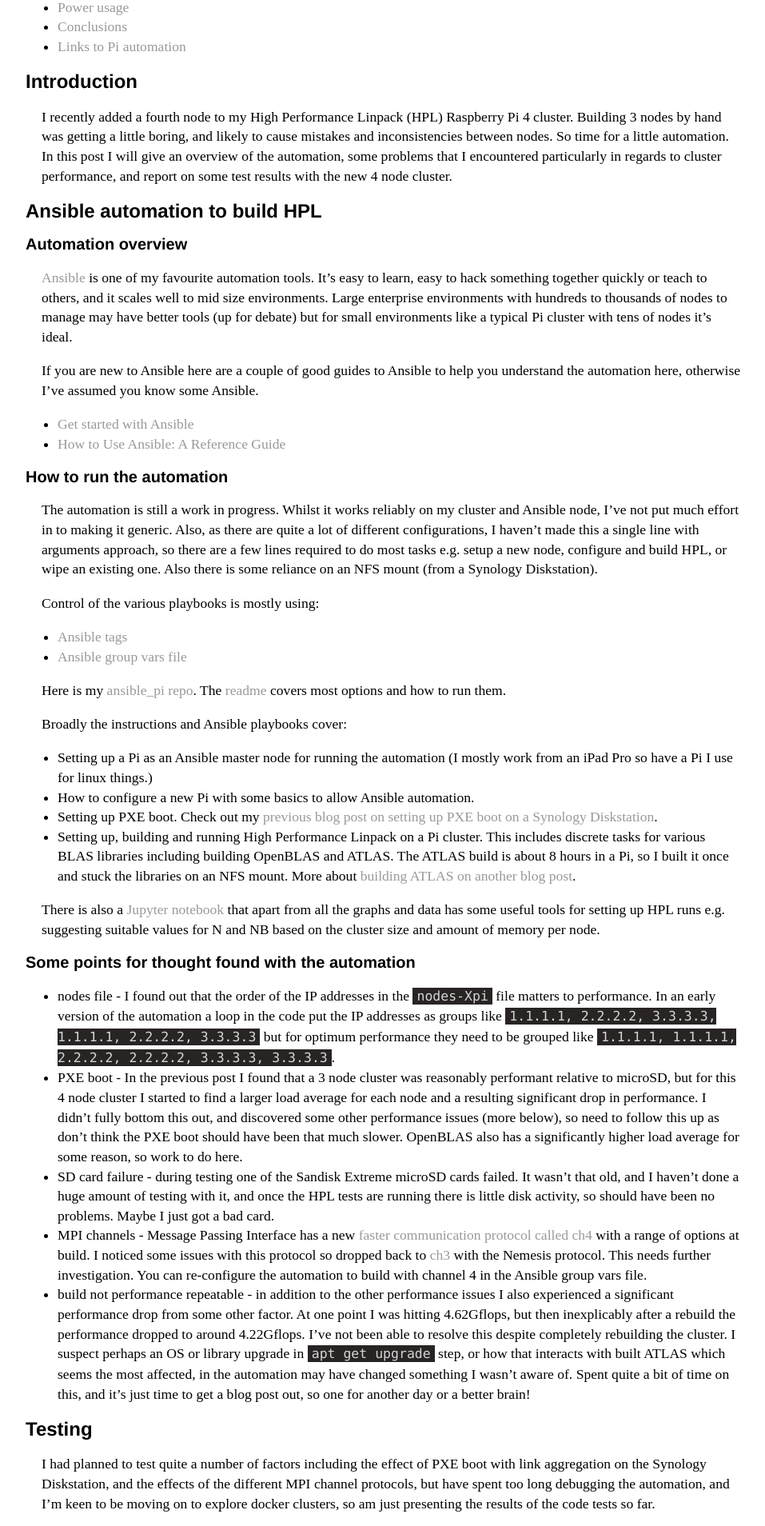
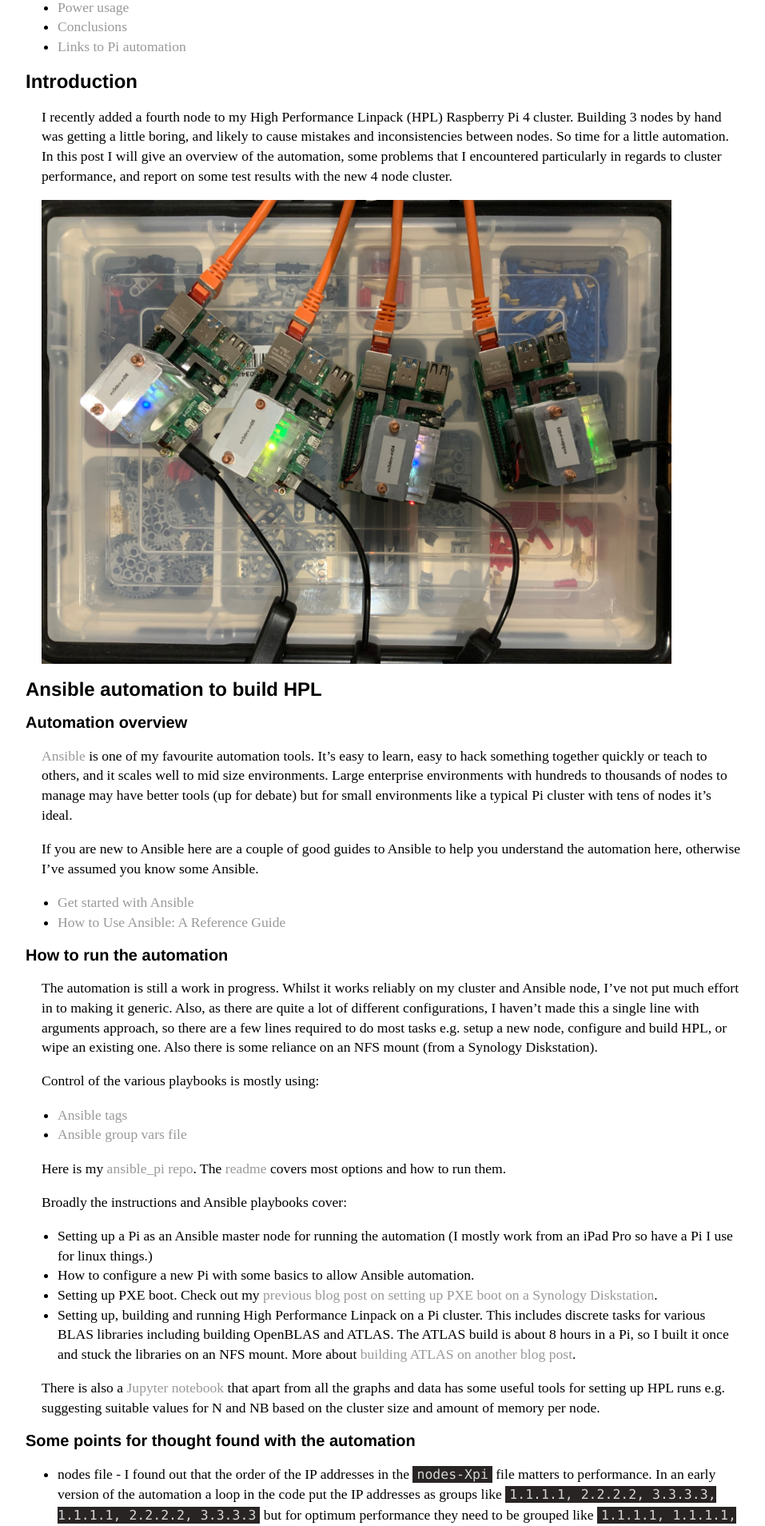
Before and after one commit to mikejmcfarlane/mikejmcfarlane.github.io, a Jekyll site: the page built from _posts/2020-10-18-High-Performance-Linpack-Ansible-automation-for-Raspberry-Pi-4.md, in a window 1280 px wide. Shown: the part 403-2311 px from the top of the page at 80% size, without its empty margins (160-1117 px from the left). Built offline with Jekyll 4.4.1, drawn with Linux system fonts in a browser that asks for light colours.

Commit message:
add image to to ansible post

```diff
--- a/_posts/2020-10-18-High-Performance-Linpack-Ansible-automation-for-Raspberry-Pi-4.md
+++ b/_posts/2020-10-18-High-Performance-Linpack-Ansible-automation-for-Raspberry-Pi-4.md
@@ -20,6 +20,9 @@ date: 2020-10-21
 
 I recently added a fourth node to my High Performance Linpack (HPL) Raspberry Pi 4 cluster. Building 3 nodes by hand was getting a little boring, and likely to cause mistakes and inconsistencies between nodes. So time for a little automation.
 In this post I will give an overview of the automation, some problems that I encountered particularly in regards to cluster performance, and report on some test results with the new 4 node cluster.
+
+![My new 4 node RaspberryPi cluster]({{ site.url }}/assets/ansible_hpl/4_node_pi_cluster.jpg)
+
 
 # Ansible automation to build HPL
 
```
Also changed, not shown: assets/ansible_hpl/4_node_pi_cluster.jpg (added).
